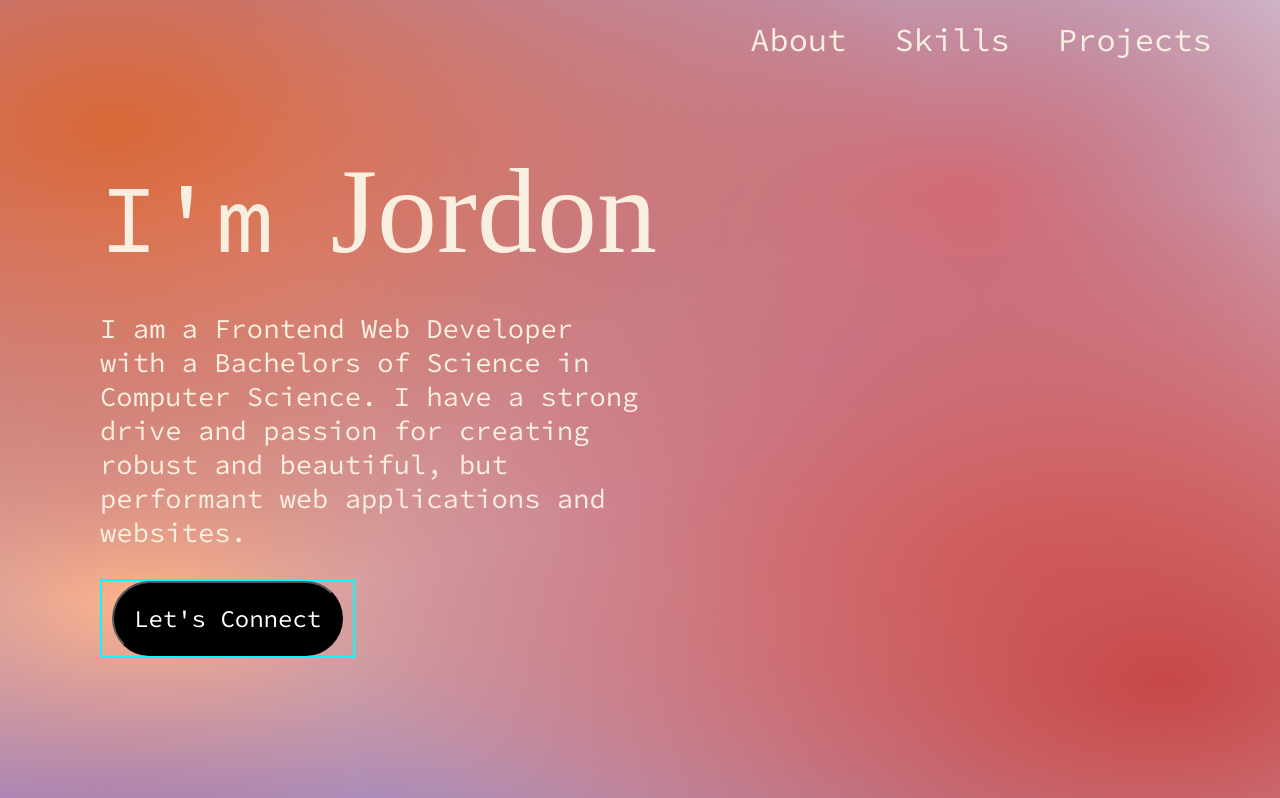
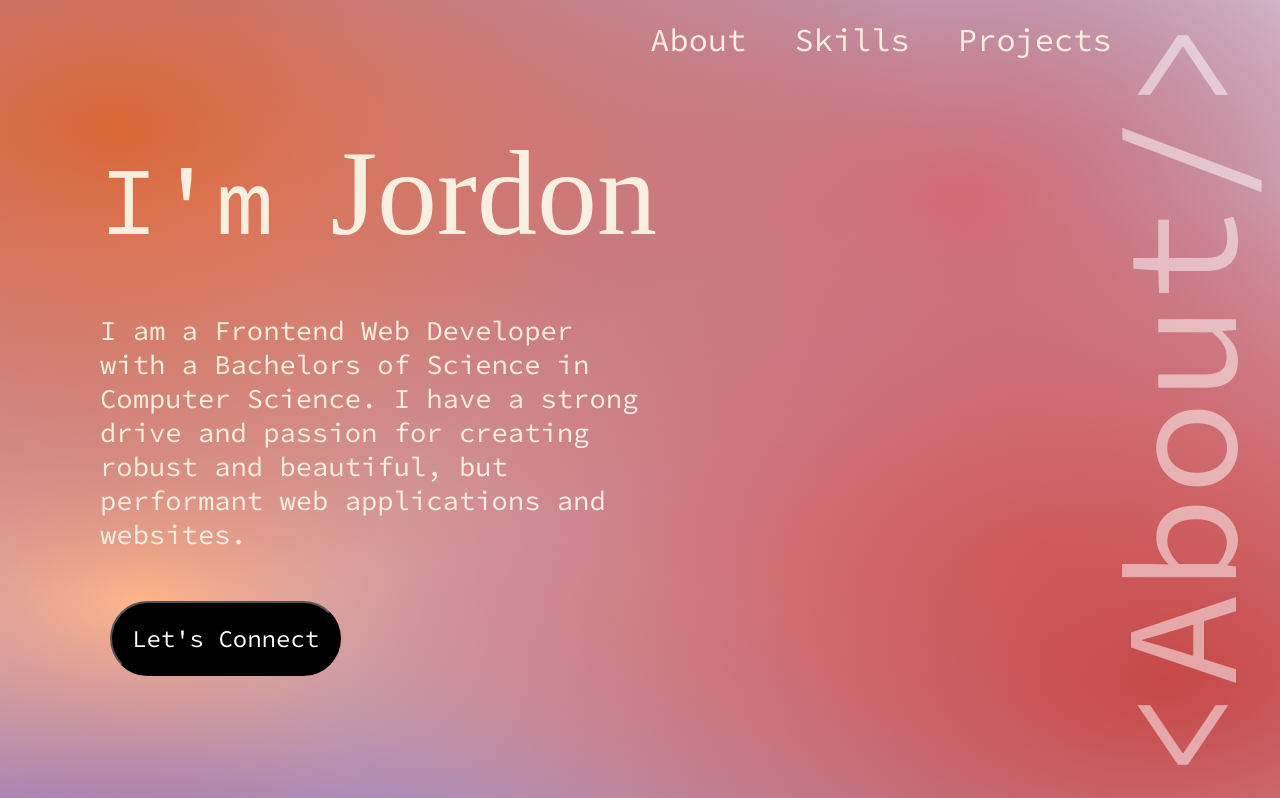
Before and after one commit to JordBant/PortfolioWebsite, a React (Create React App) app: page / in a window 1280 px wide. Shown: the top 798 px of the page. Built offline with nearby package versions, Linux system fonts and the light colour scheme; some icons are missing; a web font is replaced by a local one.

Commit message:
About page layout

```diff
--- a/src/components/Buttons/Off-Site-Links/off-site-link-component.jsx
+++ b/src/components/Buttons/Off-Site-Links/off-site-link-component.jsx
@@ -1,23 +1,25 @@
 import React from 'react'
 import Github from '../../Icon-Component/github-component'
 import LinkedIn from '../../Icon-Component/linkdIn-component'
+import './off-site-links-component.scss'
 
 const OffSiteLinkBtn = ({linkIcon}) => {
+  const linkTo = 'nowhere yet'
   const switchIcon = (icon) => {
     // eslint-disable-next-line default-case
-    switch (icon) {
-      case 'Github':
+    switch (icon.toLowerCase()) {
+      case 'github':
         return <Github/>
-      case 'LinkedIn':
+      case 'linkedin':
         return <LinkedIn/>
     }
   }
   return (
-    <>
+    <a href= {linkTo} className = "offsite-link">
       {
         switchIcon(linkIcon)
       }
-    </>
+    </a>
   )
 }
 export default OffSiteLinkBtn
--- a/src/components/Buttons/Off-Site-Links/off-site-links-component.scss
+++ b/src/components/Buttons/Off-Site-Links/off-site-links-component.scss
@@ -0,0 +1,9 @@
+@use '../../../util-styles/' as util;
+
+.offsite-link{
+    @include util.size(auto, auto, 0, 0);
+    // border: 2px solid red;
+    .offsite-link-icon{
+        @include util.size(45px, auto, 0, 0);
+    }
+}
--- a/src/components/Nav/nav-bar/nav-bar.scss
+++ b/src/components/Nav/nav-bar/nav-bar.scss
@@ -3,12 +3,11 @@
 .nav-bar{
     @include util.size(100%, auto, 0, 20px);
     @include util.flex(flex-end, center, NULL, NULL, NULL);
-    // border: 2px solid red;
     top: 0;
     position: fixed;
 
     .nav-list{
-        @include util.size(45%, auto, 0, 0);
+        @include util.size(45%, auto, 0 100px 0 0, 0);
         @include util.flex(space-evenly, center, NULL, NULL, NULL);
         // border: 4px solid cyan;
         list-style: none;
--- a/src/components/Nav/nav-link/nav-link-component.jsx
+++ b/src/components/Nav/nav-link/nav-link-component.jsx
@@ -6,7 +6,7 @@ const NavLink = ({linkName}) => {
   const itemAnime = {
     hidden: {
       opacity: 0,
-      x: 100
+      x: 300
     },
     show: {
       opacity: 1,
--- a/src/components/page-title/page-title.scss
+++ b/src/components/page-title/page-title.scss
@@ -3,10 +3,10 @@
 .page-title-container{
     @include util.size(auto, 100%, NULL, NULL);
     @include util.flex(center, center, NULL, NULL, NULL);
-    border: 2px solid orange;
     top: 0;
     right: 0;
     position: absolute;
+    transform: rotate(180deg);
     writing-mode: vertical-lr;
 
     .page-title{
--- a/src/components/routes/About/about-page-component.jsx
+++ b/src/components/routes/About/about-page-component.jsx
@@ -1,23 +1,37 @@
 import React from 'react'
 import CTAButton from '../../Buttons/CTA-Button/cta-button-component'
 import OffSiteLinkBtn from '../../Buttons/Off-Site-Links/off-site-link-component'
+import { motion } from 'framer-motion'
 
 import './about-page.scss'
+import PageTitle from '../../Page-Title/page-title-component'
 
 const AboutCTA = () => {
     return(
         <div className="about-cta">
             <CTAButton/>
-            <OffSiteLinkBtn/>
-            <OffSiteLinkBtn/>
+            <OffSiteLinkBtn linkIcon = "Github" />
+            <OffSiteLinkBtn linkIcon = "LinkedIn" />
         </div>
     )
 }
 
 const AboutBody = () => {
+    const container = {
+        hidden: { opacity: 0 },
+        show: {
+          opacity: 1,
+          transition: {
+            staggerChildren: 0.2,
+            staggerDirection: -1,
+            delayChildren: 0.5,
+          }
+        }
+      }
+
     return(
     <div className='about-body-container'>
-        <div className="about-body">
+        <motion.div className="about-body">
             <h1 className="about-salutations"> I'm <span className="name">Jordon</span> </h1>
             <p className="about-body-text">
                 I am a Frontend Web Developer with a Bachelors of Science in Computer Science.
@@ -25,7 +39,7 @@ const AboutBody = () => {
                 but performant web applications and websites.
             </p>
             <AboutCTA/>
-        </div>
+        </motion.div>
     </div>
     )
 }
@@ -34,6 +48,7 @@ const About = () => {
   return (
     <>
         <AboutBody/>
+        <PageTitle pageTitleName = "About" />
     </>
   )
 }
--- a/src/components/routes/About/about-page.scss
+++ b/src/components/routes/About/about-page.scss
@@ -8,8 +8,11 @@
         @include util.size(auto, 100%, 0, 100px);
         @include util.flex(center, flex-start, column, NULL, NULL);
 
+        & > *{ margin: 20px 0; }
+
         .about-salutations{
             @include util.setFont(6em util.$FONT-PAGE-TITLE, 400, util.$TEXT-PRIM);
+
             .name{
                 @include util.setFont(1.25em util.$FONT-MY-NAME, 200, util.$TEXT-PRIM);
             }
@@ -18,12 +21,10 @@
         .about-body-text{
             @include util.setFont(1.7em util.$FONT-PAGE-TITLE, 400, util.$TEXT-PRIM);
             @include util.size(50%, auto, 30px 0, 0);
-            // border: 2px solid red;
         }
         .about-cta{
             @include util.flex(center, center, NULL, NULL, NULL);
-            @include util.size(auto, auto, 0, 0);
-            border: 2px solid cyan;
+            @include util.size(auto, auto, NULL, 0);
             & > *{
                 margin: 0 10px;
             }
```
